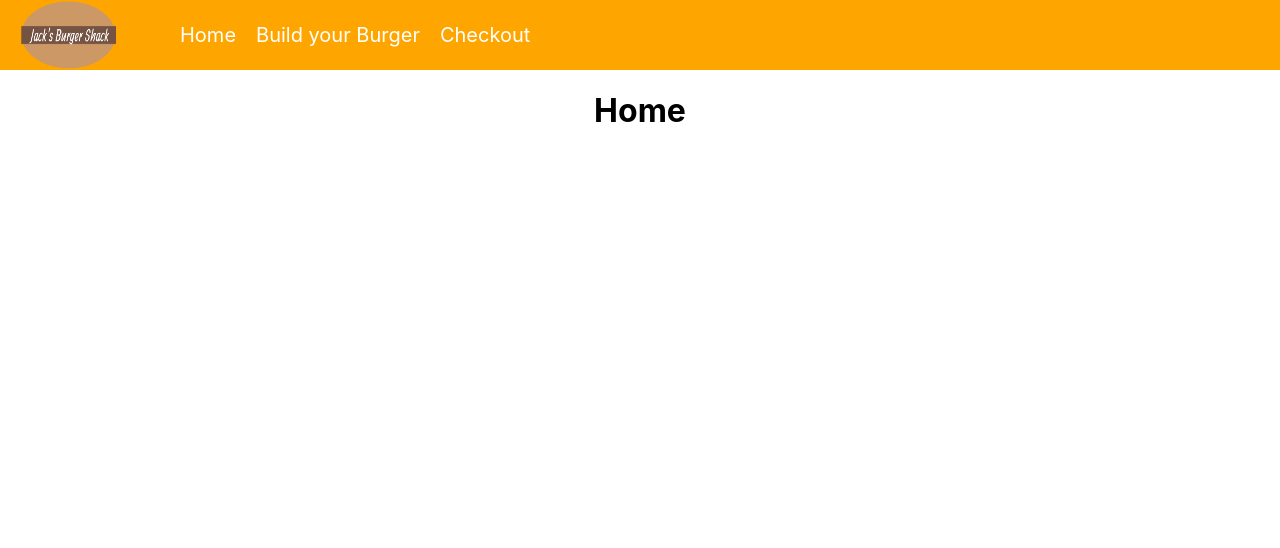
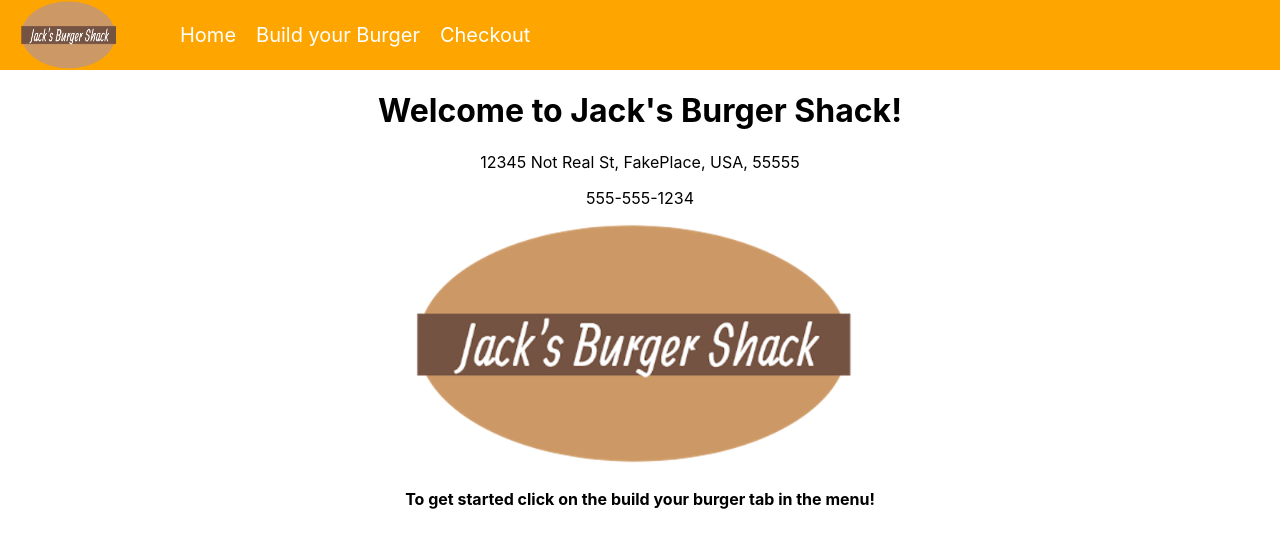
Before and after one commit to jcattanach/Jacks-Burger-Shack, a React (Create React App) app in the folder client-side/: page / in a window 1280 px wide. Shown: the top 548 px of the page. Built offline with nearby package versions, Linux system fonts and the light colour scheme.

Commit message:
added more styling to home page

```diff
--- a/client-side/src/components/Home.css
+++ b/client-side/src/components/Home.css
@@ -1,3 +1,12 @@
 .Home {
   text-align: center;
 }
+
+.bigLogo {
+  width: 50%;
+}
+@media (min-width: 320px) and (max-width: 485px) {
+  .bigLogo {
+    width: 85%;
+  }
+}
--- a/client-side/src/components/Home.js
+++ b/client-side/src/components/Home.js
@@ -5,7 +5,11 @@ class Home extends Component {
   render() {
     return (
       <div className="Home">
-        <h1>Home</h1>
+        <h1>Welcome to Jack's Burger Shack!</h1>
+        <p>12345 Not Real St, FakePlace, USA, 55555</p>
+        <p>555-555-1234</p>
+        <img className="bigLogo" src={require('./imgs/logo-big.png')} />
+        <h4>To get started click on the build your burger tab in the menu!</h4>
       </div>
     );
   }
--- a/client-side/src/components/Stripe.js
+++ b/client-side/src/components/Stripe.js
@@ -24,8 +24,6 @@ class Stripe extends Component {
     })
   }
 
-  // ...
-
   render() {
 
     return (
```
Also changed, not shown: client-side/src/components/imgs/logo-big.png (added), 1 other file (tests, documents, lock files or other folders).
